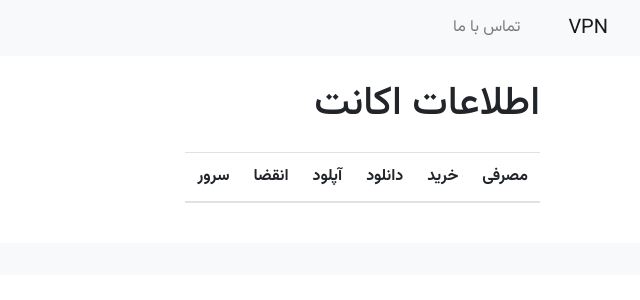
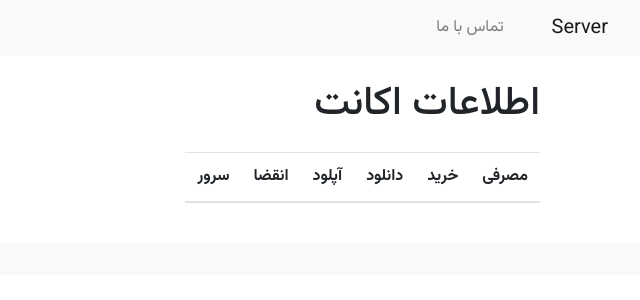
Before and after one commit to samousavian/vpn_manager, a Django app: template presenter/templates/presenter/profile.html in a window 1280 px wide. Shown: the top 300 px of the page, without its empty margins (640-1280 px from the left). Run offline with Django 3.2, Linux system fonts and the light colour scheme; the template is opened without the code that fills it, so the values that code supplies are empty; some libraries are stand-ins or nearby versions.

Commit message:
Update base.html

```diff
--- a/presenter/templates/base.html
+++ b/presenter/templates/base.html
@@ -4,7 +4,7 @@
     <meta charset="UTF-8">
     <meta http-equiv="X-UA-Compatible" content="IE=edge">
     <meta name="viewport" content="width=device-width, initial-scale=1.0">
-    <title>{% block title %}Samir VPN Manager{% endblock %}</title>
+    <title>{% block title %}Samir Server Manager{% endblock %}</title>
 
     <!-- Bootstrap CSS -->
     <link rel="stylesheet" href="https://stackpath.bootstrapcdn.com/bootstrap/4.3.1/css/bootstrap.min.css">
@@ -19,7 +19,7 @@
 </head>
 <body>
     <nav class="navbar navbar-expand-lg navbar-light bg-light">
-        <a class="navbar-brand" href="#">VPN</a>
+        <a class="navbar-brand" href="#">Server</a>
         <button class="navbar-toggler" type="button" data-toggle="collapse" data-target="#navbarNav" aria-controls="navbarNav" aria-expanded="false" aria-label="Toggle navigation">
             <span class="navbar-toggler-icon"></span>
         </button>
```
